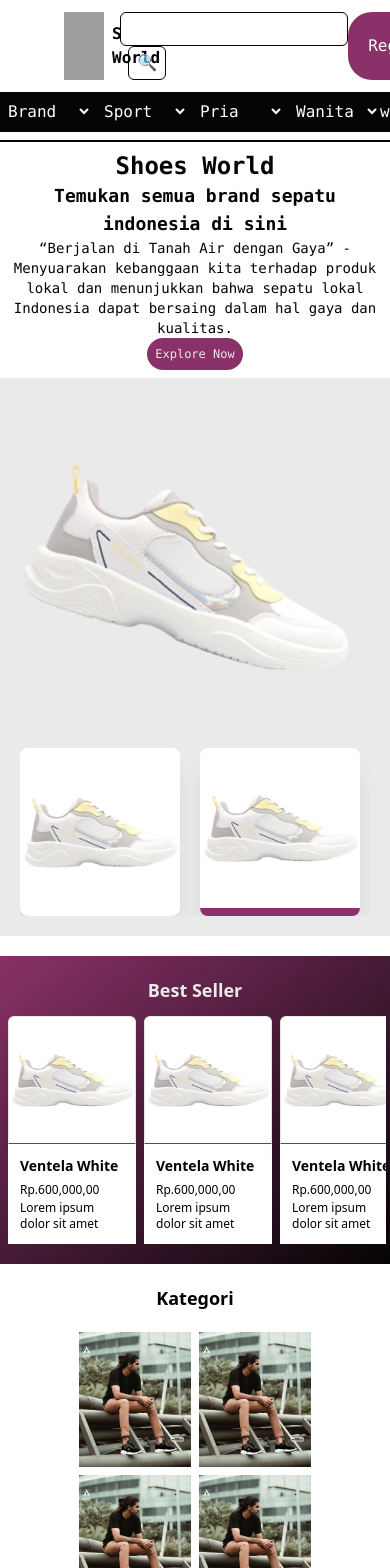
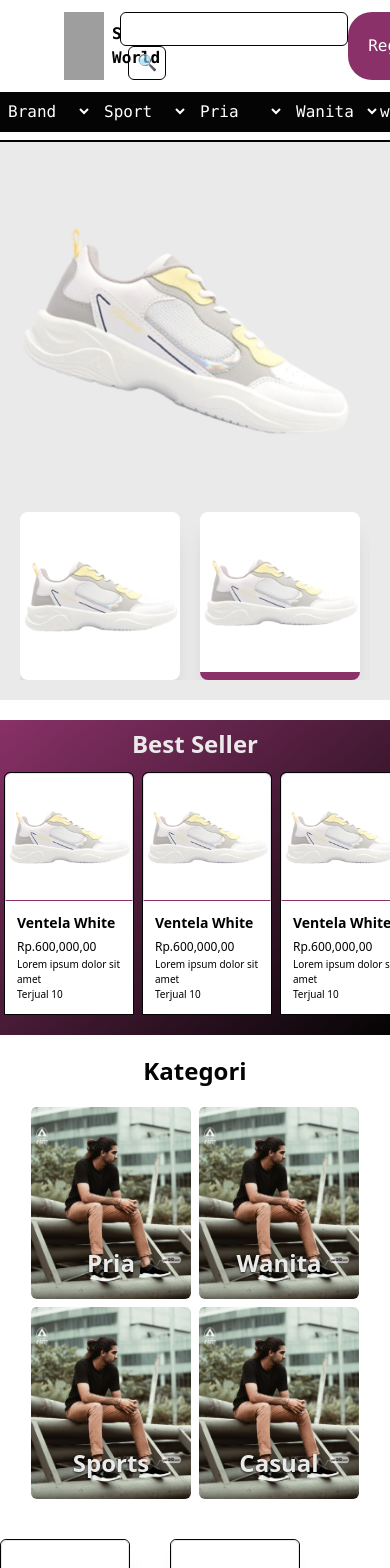
Before and after one commit to FS-8/Final-Project, a React (Vite) app: page / in a window 390 px wide. Shown: the top 1568 px of the page. Built offline with nearby package versions, Linux system fonts and the light colour scheme; grey boxes are pictures that could not be loaded.

Commit message:
pembuatan menu product

```diff
--- a/src/App.jsx
+++ b/src/App.jsx
@@ -2,6 +2,7 @@ import Carousel from "./component/Carousel";
 import Hero from "./component/Hero";
 import Menu from "./component/Menu";
 import Navbar from "./component/Navbar";
+import Product from "./component/Product";
 
 function App() {
   return (
@@ -14,6 +15,7 @@ function App() {
         <Carousel></Carousel>
         <Menu></Menu>
       </main>
+      <Product></Product>
     </>
   );
 }
--- a/src/component/Card.jsx
+++ b/src/component/Card.jsx
@@ -4,14 +4,15 @@ import sepatu from "../assets/img/compas.png";
 function Card() {
   return (
     <>
-      <div>
+      <div className="border border-hitam rounded-t-md cursor-pointer hover:shadow-2xl hover:shadow-ungu">
         <div className="w-60 bg-white rounded-t-md shadow-xl border-b-ungu border sm:w-32">
           <img src={sepatu} alt="" />
         </div>
-        <div className="bg-white p-3">
+        <div className="bg-white p-3 sm:w-32">
           <h3 className="font-semibold text-lg sm:text-sm">Ventela White</h3>
           <span className="sm:text-xs">Rp.600,000,00</span>
-          <p className="font-ligh sm:text-xs">Lorem ipsum dolor sit amet </p>
+          <p className="font-ligh sm:text-[10px]">Lorem ipsum dolor sit amet </p>
+          <p className="font-ligh sm:text-[10px] m-0">Terjual 10</p>
         </div>
       </div>
     </>
--- a/src/component/Carousel.jsx
+++ b/src/component/Carousel.jsx
@@ -5,11 +5,11 @@ import React from "react";
 function Carousel() {
   return (
     <>
-      <div className="px-16 bg-gradient-to-br from-ungu to-hitam mt-5 sm:px-1">
-        <div className="pt-5">
-          <h2 className="text-putih font-bold text-3xl text-center sm:text-lg mb-2">Best Seller</h2>
+      <div className="px-16 bg-gradient-to-br from-ungu to-hitam mt-5 sm:px-0 mx-auto">
+        <div className="pt-2">
+          <h2 className="text-putih font-bold text-3xl text-center sm:text-2xl mb-2">Best Seller</h2>
         </div>
-        <div className="flex overflow-auto gap-10 p-5 sm:p-1 sm:gap-2 sm:pb-5">
+        <div className="flex overflow-auto gap-10 p-5 sm:p-1 sm:gap-2 sm:pb-5 ">
           <Card></Card>
           <Card></Card>
           <Card></Card>
--- a/src/component/Hero.jsx
+++ b/src/component/Hero.jsx
@@ -5,7 +5,7 @@ function Hero() {
   return (
     <div className=" px-16 sm:px-0">
       <div className="flex justify-between gap-2 sm:flex-col sm:text-center">
-        <div className="self-center flex-col flex gap-2 sm:gap-0 text-hitam">
+        <div className="self-center flex-col flex gap-2 sm:gap-0 text-hitam sm:hidden">
           <h1 className="text-7xl font-bold sm:text-2xl sm:mt-2">Shoes World</h1>
           <h2 className="text-5xl font-bold sm:text-lg">Temukan semua brand sepatu indonesia di sini</h2>
           <h3 className="text-lg font-light sm:text-sm">“Berjalan di Tanah Air dengan Gaya” - Menyuarakan kebanggaan kita terhadap produk lokal dan menunjukkan bahwa sepatu lokal Indonesia dapat bersaing dalam hal gaya dan kualitas.</h3>
--- a/src/component/Menu.jsx
+++ b/src/component/Menu.jsx
@@ -7,23 +7,23 @@ function Menu() {
   return (
     <>
       <div className="flex flex-col justify-center my-5">
-        <h1 className="text-hitam font-bold text-3xl text-center sm:text-lg">Kategori</h1>
+        <h1 className="text-hitam font-bold text-3xl text-center sm:text-2xl">Kategori</h1>
         <div className="flex flex-wrap p-5 justify-center gap-10 sm:gap-2">
           <div className="relative">
-            <img className="w-60 sm:w-28" src={Pria} alt="" />
-            <div class="opacity-0 hover:opacity-100 duration-300 absolute inset-0 z-10 flex justify-center items-center text-6xl text-putih font-semibold drop-shadow-[0_1.2px_1.2px_rgba(0,0,0,0.8)] sm:text-base">Pria</div>
+            <img className="w-60 sm:w-40 rounded-md" src={Pria} alt="" />
+            <div class="absolute inset-0 z-10 flex  justify-between flex-col-reverse  mb-5 items-center text-6xl text-putih font-semibold drop-shadow-[0_1.2px_1.2px_rgba(0,0,0,0.8)] sm:text-2xl cursor-pointer">Pria</div>
           </div>
           <div className="relative">
-            <img className="w-60 sm:w-28" src={Pria} alt="" />
-            <div class="opacity-0 hover:opacity-100 duration-300 absolute inset-0 z-10 flex justify-center items-center text-6xl text-putih font-semibold drop-shadow-[0_1.2px_1.2px_rgba(0,0,0,0.8)] sm:text-base">Wanita</div>
+            <img className="w-60 sm:w-40 rounded-md" src={Pria} alt="" />
+            <div class="absolute inset-0 z-10 flex  justify-between flex-col-reverse  mb-5 items-center text-6xl text-putih font-semibold drop-shadow-[0_1.2px_1.2px_rgba(0,0,0,0.8)] sm:text-2xl cursor-pointer">Wanita</div>
           </div>
           <div className="relative">
-            <img className="w-60 sm:w-28" src={Pria} alt="" />
-            <div class="opacity-0 hover:opacity-100 duration-300 absolute inset-0 z-10 flex justify-center items-center text-6xl text-putih font-semibold drop-shadow-[0_1.2px_1.2px_rgba(0,0,0,0.8)] sm:text-base">Sports</div>
+            <img className="w-60 sm:w-40 rounded-md" src={Pria} alt="" />
+            <div class="absolute inset-0 z-10 flex  justify-between flex-col-reverse  mb-5 items-center text-6xl text-putih font-semibold drop-shadow-[0_1.2px_1.2px_rgba(0,0,0,0.8)] sm:text-2xl cursor-pointer">Sports</div>
           </div>
           <div className="relative">
-            <img className="w-60 sm:w-28" src={Pria} alt="" />
-            <div class="opacity-0 hover:opacity-100 duration-300 absolute inset-0 z-10 flex justify-center items-center text-6xl text-putih font-semibold drop-shadow-[0_1.2px_1.2px_rgba(0,0,0,0.8)] sm:text-base">Casual</div>
+            <img className="w-60 sm:w-40 rounded-md" src={Pria} alt="" />
+            <div class="absolute inset-0 z-10 flex  justify-between flex-col-reverse  mb-5 items-center text-6xl text-putih font-semibold drop-shadow-[0_1.2px_1.2px_rgba(0,0,0,0.8)] sm:text-2xl cursor-pointer">Casual</div>
           </div>
         </div>
       </div>
--- /dev/null
+++ b/src/component/Product.jsx
@@ -0,0 +1,32 @@
+import React from "react";
+import Card from "./card";
+
+function Product() {
+  return (
+    <>
+      <div className="flex justify-center align-middle container">
+        <div className="flex flex-wrap mx-auto justify-start gap-10 ">
+          <Card></Card>
+          <Card></Card>
+          <Card></Card>
+          <Card></Card>
+          <Card></Card>
+          <Card></Card>
+          <Card></Card>
+          <Card></Card>
+          <Card></Card>
+          <Card></Card>
+          <Card></Card>
+          <Card></Card>
+          <Card></Card>
+          <Card></Card>
+          <Card></Card>
+          <Card></Card>
+          <Card></Card>
+        </div>
+      </div>
+    </>
+  );
+}
+
+export default Product;
```
